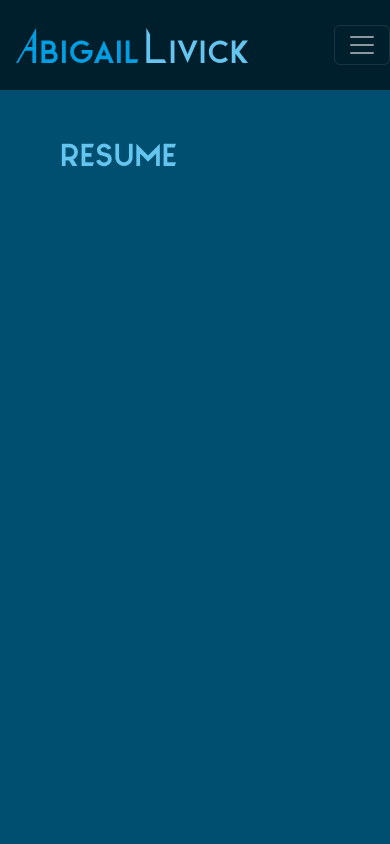
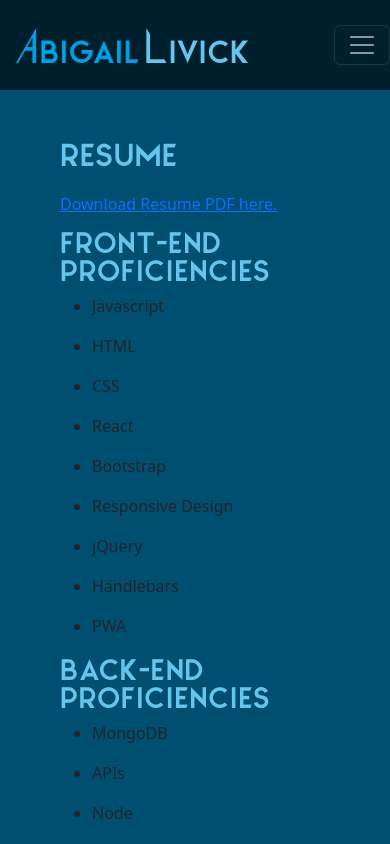
Before and after one commit to lailiel/20-React-Portfolio, a React (Vite) app: page /resume in a window 390 px wide. Shown: the top 844 px of the page. Built offline with nearby package versions, Linux system fonts and the light colour scheme.

Commit message:
resume page, reactive, so small devices display skills list and download link vs the iframe that doesn't seem to display properly on smaller screens

```diff
--- a/index.html
+++ b/index.html
@@ -12,9 +12,9 @@
   </body>
 </html>
 
-<script>
+<!-- <script>
   document.getElementById("newTabLink").addEventListener("click", function(event) {
     event.preventDefault();
     window.open(event.target.href, "_blank");
   });
-</script>
+</script> -->
--- a/src/App.jsx
+++ b/src/App.jsx
@@ -6,6 +6,7 @@ import Nav from './components/Nav'
 import Footer from './components/Footer'
 import routes from './main'
 import Container from 'react-bootstrap/Container'
+import { handleLinkClick } from './components/utils/helpers'
 
 function App() {
 
--- a/src/components/SkillList.jsx
+++ b/src/components/SkillList.jsx
@@ -4,9 +4,8 @@ return (
 <div className='resume-container'>
     <h3>{ title } Proficiencies </h3>
     {skills.map(skill=> (
-        <ul className='resume-ul'>
-            <li className='resume-il'> {skill.name} :
-            <p>: Level : {skill.proficiency}</p>
+        <ul key={skill.id}className='resume-ul'>
+            <li className='resume-il'> {skill.name}
             </li>
         </ul>
     ))}
--- a/src/components/utils/helpers.js
+++ b/src/components/utils/helpers.js
@@ -2,3 +2,9 @@ export function validateEmail(email) {
     const re = /^(([^<>()[\]\\.,;:\s@"]+(\.[^<>()[\]\\.,;:\s@"]+)*)|(".+"))@((\[[0-9]{1,3}\.[0-9]{1,3}\.[0-9]{1,3}\.[0-9]{1,3}\])|(([a-zA-Z\-0-9]+\.)+[a-zA-Z]{2,}))$/;
     return re.test(String(email).toLowerCase());
   }
+
+
+export function handleLinkClick(event) {
+  event.preventDefault();
+  window.open(event.target.href, '_blank');
+}
--- a/src/pages/ResumePage.jsx
+++ b/src/pages/ResumePage.jsx
@@ -1,23 +1,60 @@
-// import { useState } from 'react'
-// import SkillList from '../components/SkillList'
+import { useState, useEffect } from 'react'
+import SkillList from '../components/SkillList'
 import resume from "../assets/AbigailLivickResume.pdf"
 import Container from 'react-bootstrap/Container'
 
 // ---------------------------------------------
 
-// Improved page using iframe vs component
+export default function ResumePage ()  {
 
-export default function ResumePage ()  {
+    const [ isSmall, setSmall] = useState (window.innerWidth < 768)
+
+    useEffect(() => {
+        const handleResize = () => {
+          setSmall(window.innerWidth < 768);
+        };
+        window.addEventListener('resize', handleResize);
+        return () => {
+            window.removeEventListener('resize', handleResize);
+          };
+        }, []);
+
+
+    const [skills, setSkills] = useState ([
+        { id:1, name: 'Javascript', type: 'Front-End'},
+        { id:2, name: 'HTML', type: 'Front-End'},
+        { id:3, name: 'CSS', type: 'Front-End'},
+        { id:4, name: 'React', type: 'Front-End'},
+        { id:14, name: 'Bootstrap', type: 'Front-End'},
+        { id:5, name: 'Responsive Design', type: 'Front-End'},
+        { id:6, name: 'jQuery', type: 'Front-End'},
+        { id:7, name: 'Handlebars', type: 'Front-End'},
+        { id:8, name: 'PWA', type: 'Front-End'},
+        { id:13, name: 'MongoDB', type: 'Back-End'},
+        { id:9, name: 'APIs', type: 'Back-End'},
+        { id:10, name: 'Node', type: 'Back-End'},
+        { id:11, name: 'Express', type: 'Back-End'},
+        { id:12, name: 'MySQL, Sequelize', type: 'Back-End'},
+
+
+    ])
+
     return (
         <Container fluid className="p-5" id="resume-content">
             <div className='pb-3'>
                 <h2>Resume </h2>
             </div>
+        {!isSmall ? (
             <section style={{height: "85vh", overflow:"hidden"}}>
                 <iframe src={resume} width="100%" height="100%" title="Abigail Livick Resume"></iframe>
             </section>
-        </Container>
-    )
+            ) : (
+            <>
+            <a className="download" href={resume} download>Download Resume PDF here.</a>
+            <SkillList skills={skills.filter(skill => skill.type === 'Front-End')} title="Front-End"/>
+            <SkillList skills={skills.filter(skill => skill.type === 'Back-End')} title="Back-End"/>
+            </>)}
+        </Container>)
 }
 
 
@@ -26,20 +63,7 @@ export default function ResumePage ()  {
 // Old method using SkillList component
 
 // export default function ResumePage ()  {
-//     const [skills, setSkills] = useState ([
-//         { name: 'HTML', type: 'Front-End', proficiency: '5/10'},
-//         { name: 'CSS', type: 'Front-End', proficiency: '5/10'},
-//         { name: 'Javascript', type: 'Front-End', proficiency: '5/10'},
-//         { name: 'jQuery', type: 'Front-End', proficiency: '5/10'},
-//         { name: 'Handlebars', type: 'Front-End', proficiency: '5/10'},
-//         { name: 'Responsive Design', type: 'Front-End', proficiency: '5/10'},
-//         { name: 'React', type: 'Front-End', proficiency: '5/10'},
-//         { name: 'PWA', type: 'Front-End', proficiency: '5/10'},
-//         { name: 'APIs', type: 'Back-End', proficiency: '5/10'},
-//         { name: 'Node', type: 'Back-End', proficiency: '5/10'},
-//         { name: 'Express', type: 'Back-End', proficiency: '5/10'},
-//         { name: 'MySQL, Sequelize', type: 'Back-End', proficiency: '5/10'},
-//     ])
+
 
 //     return (
 //         <Container fluid className="py-4 px-5" id="resume-content">
```
